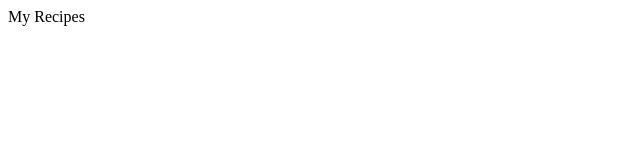
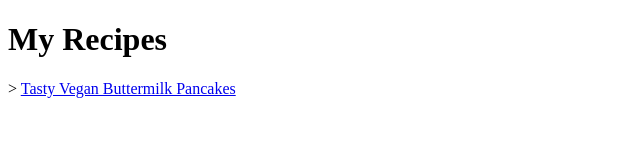
Before and after one commit to VaughnMes/recipes, a plain HTML site: page index.html in a window 1280 px wide. Shown: the whole page, without its empty margins (0-640 px from the left). Drawn offline with Linux system fonts and the light colour scheme.

Commit message:
12/22/21 3:13PM 1) Created a new folder to house the vegan recipes. 2) Created a new html file for "buttermilk pancakes", with only    the body containing data 3) Created an anchortag to link to the pancake recipe.

```diff
--- a/index.html
+++ b/index.html
@@ -7,7 +7,8 @@
     </head>
 
     <body>
-        My Recipes
+        <h1>My Recipes</h1>>
+        <a href="./vegan-recipes/buttermilk-pancakes.html">Tasty Vegan Buttermilk Pancakes</a>
     </body>
 
 
```
Also changed, not shown: vegan-recipes/buttermilk-pancakes.html (added, +12 -0 lines), 1 other file.
